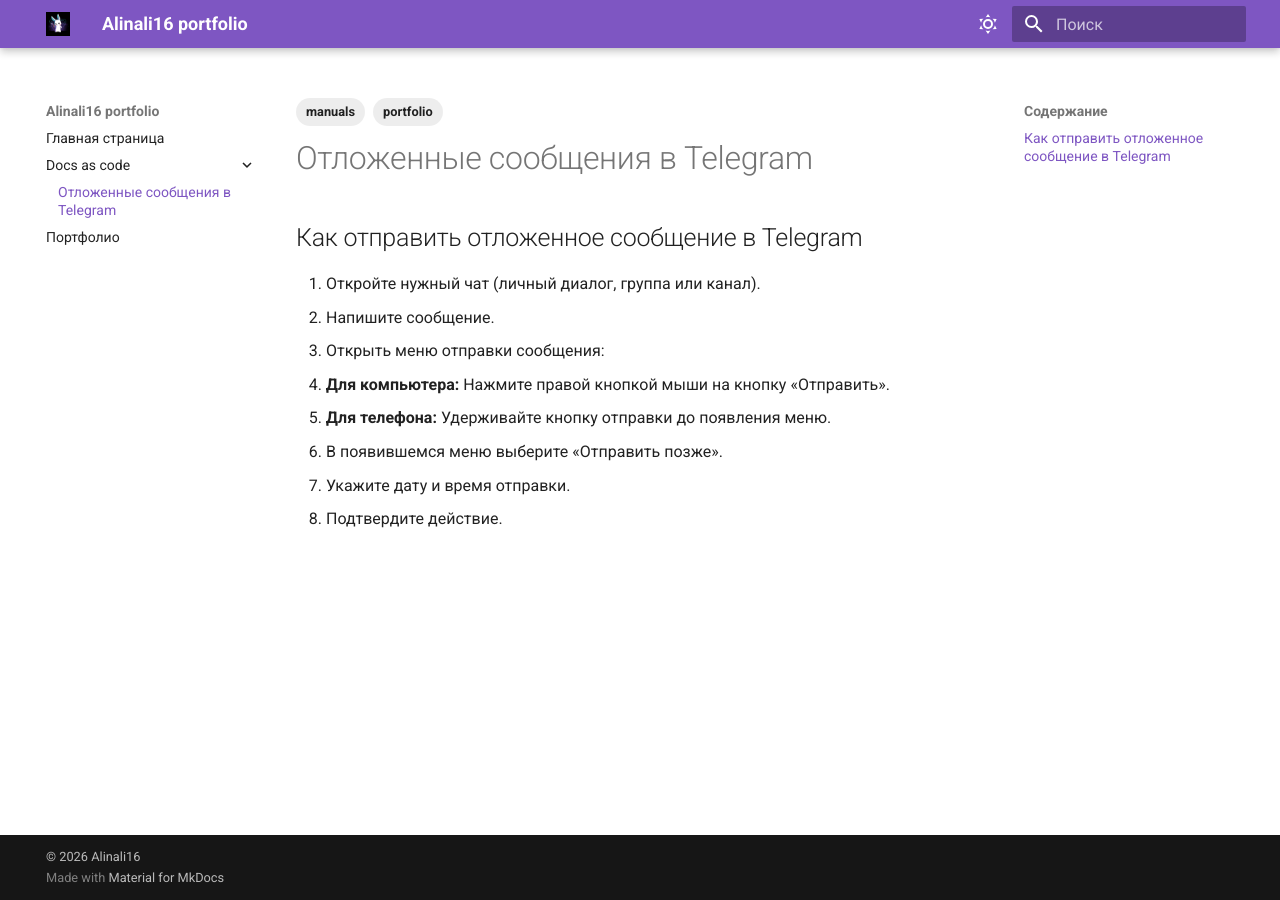
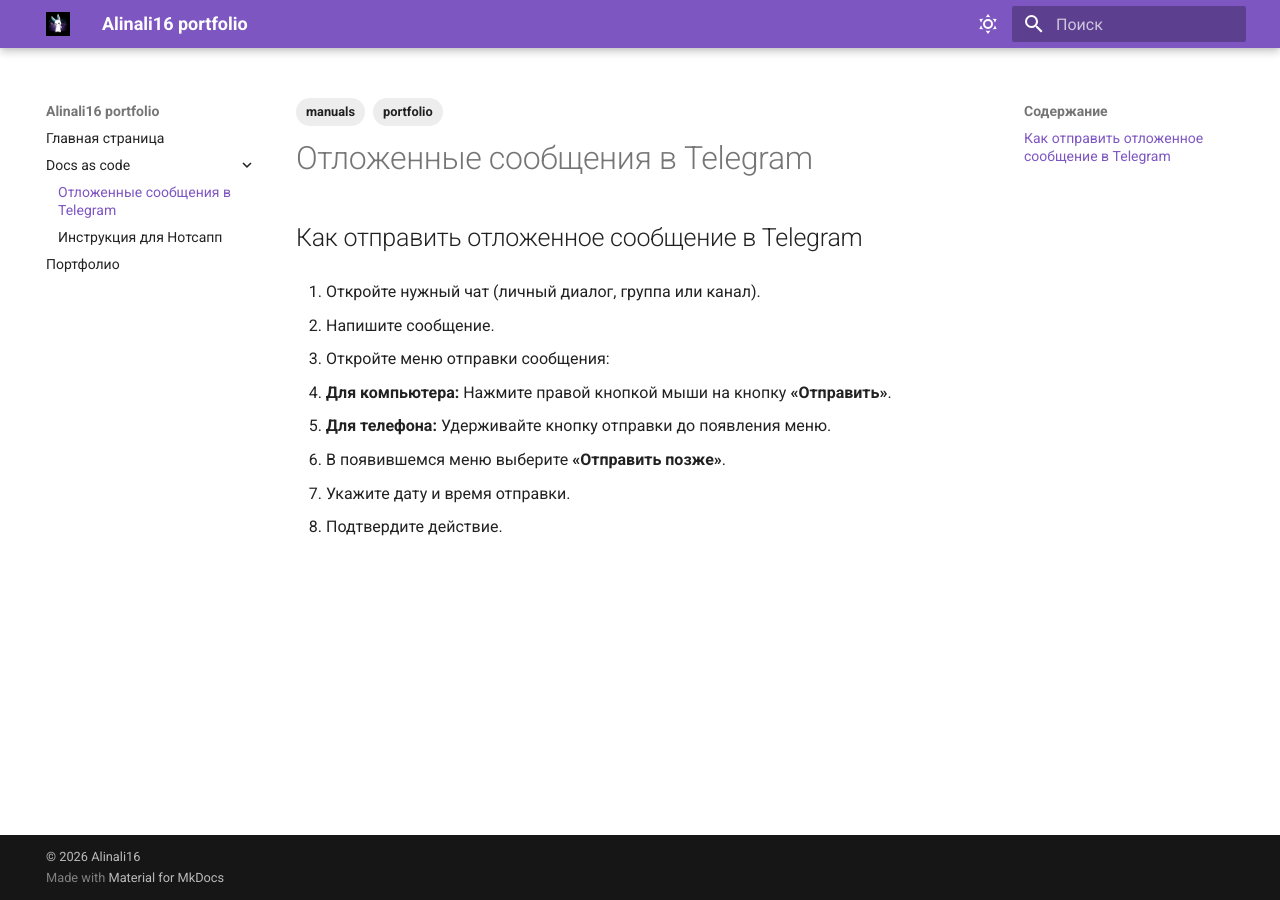
Before and after one commit to AlinAli16/portfolio_mkdocs, an MkDocs documentation site: the page built from docs/instructions/delay_message_tg.md, in a window 1280 px wide. Built offline with MkDocs 1.6.1 and Material for MkDocs 9.7.7, drawn with Linux system fonts in a browser that asks for light colours.

Commit message:
добавлена инструкция для нотсапа

```diff
--- a/docs/instructions/delay_message_tg.md
+++ b/docs/instructions/delay_message_tg.md
@@ -9,12 +9,17 @@
 ## Как отправить отложенное сообщение в Telegram
 
 1. Откройте нужный чат (личный диалог, группа или канал).
+
 2. Напишите сообщение.
-3. Открыть меню отправки сообщения:
 
-* **Для компьютера:** Нажмите правой кнопкой мыши на кнопку «Отправить».
+3. Откройте меню отправки сообщения:
+
+* **Для компьютера:** Нажмите правой кнопкой мыши на кнопку **«Отправить»**.
+
 * **Для телефона:** Удерживайте кнопку отправки до появления меню.
 
-4. В появившемся меню выберите «Отправить позже».
+4. В появившемся меню выберите **«Отправить позже»**.
+
 5. Укажите дату и время отправки.
+
 6. Подтвердите действие.
--- a/mkdocs.yml
+++ b/mkdocs.yml
@@ -48,6 +48,7 @@
 - Docs as code:
   - instructions/index.md
   - Отложенные сообщения в Telegram: instructions/delay_message_tg.md
+  - Инструкция для Нотсапп: instructions/notsap.md
 - Портфолио: portfolio.md
 
 markdown_extensions: # Расширения markdown
```
Also changed, not shown: docs/instructions/notsap.md (added, +65 -0 lines).
